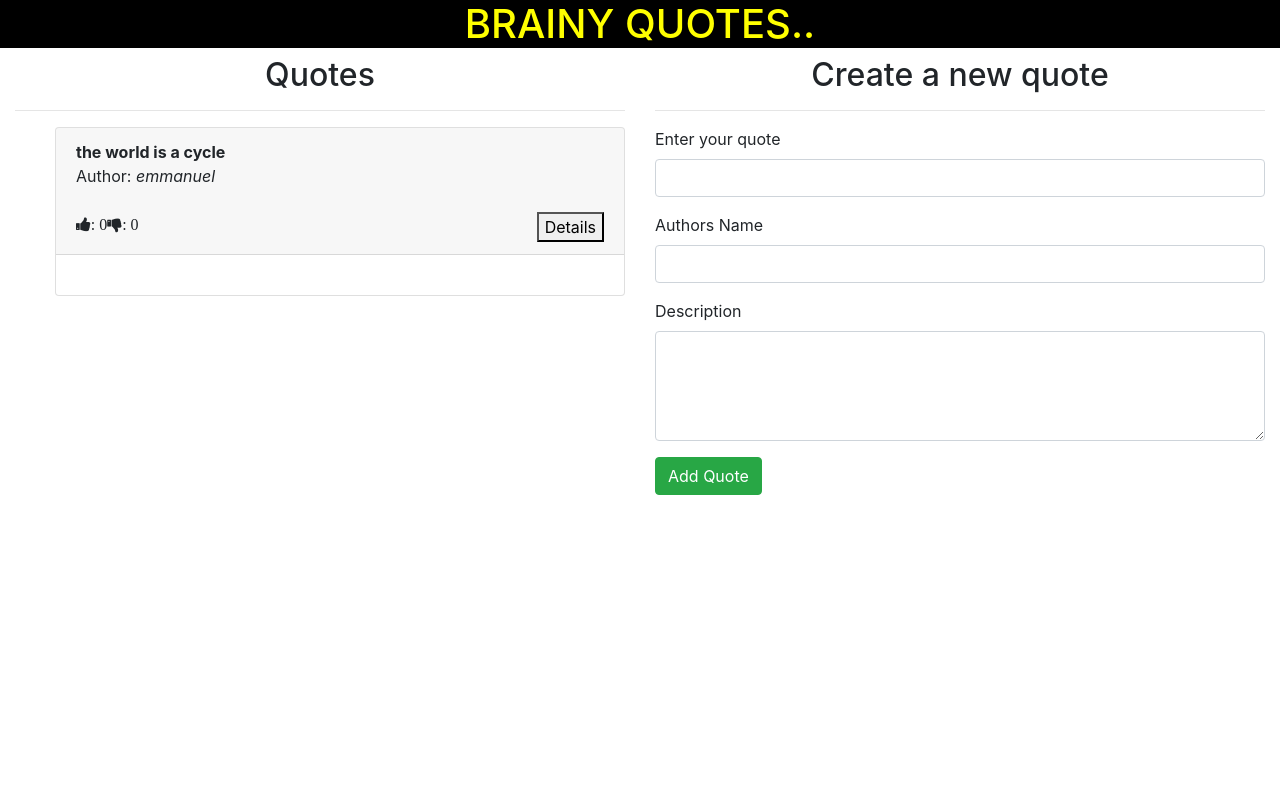
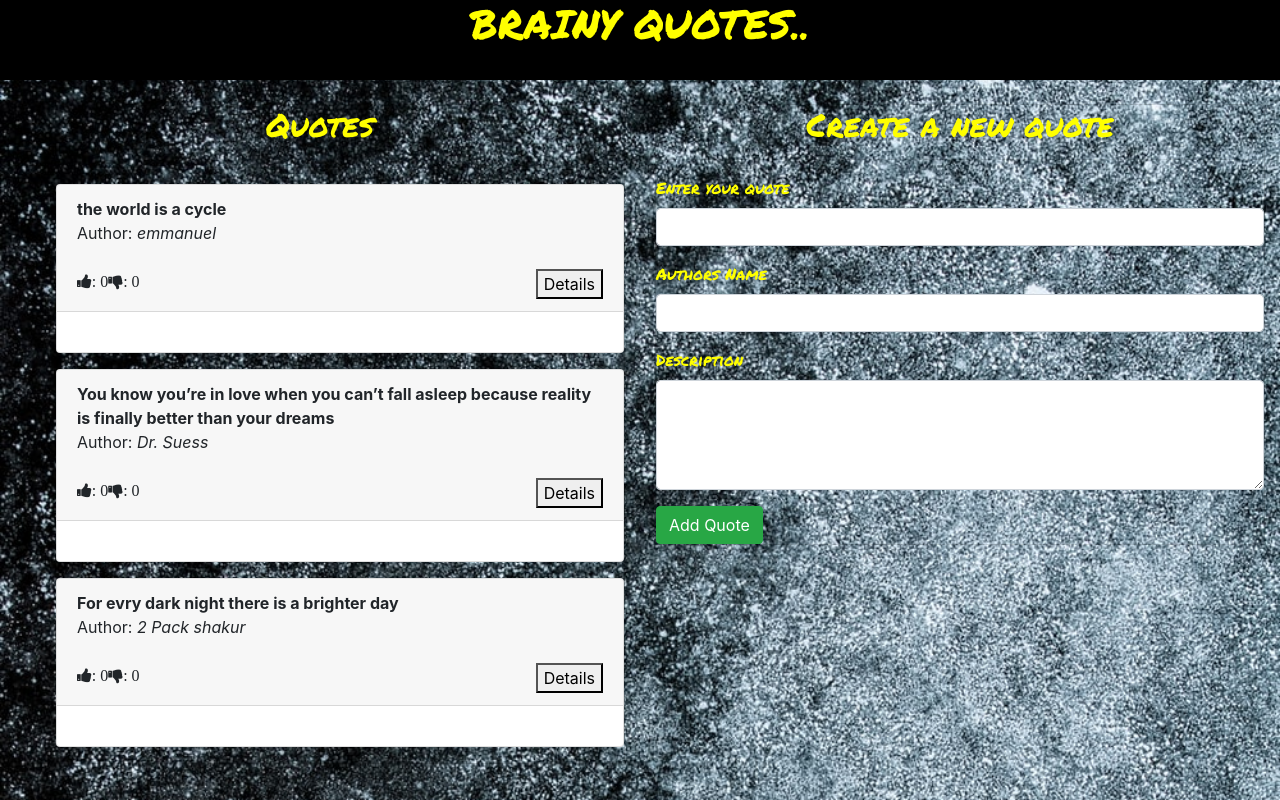
Before and after one commit to Manuel-bit/quotes, an Angular app: page / in a window 1280 px wide. Built offline with nearby package versions, Linux system fonts and the light colour scheme.

Commit message:
add style to the text,background image, and font styling

```diff
--- a/src/app/app.component.css
+++ b/src/app/app.component.css
@@ -1,7 +1,10 @@
 h1{
   text-align: center;
   color: yellow;
+  font-family: 'Permanent Marker', cursive;
 }
 header{
   background-color: black;
+  height: 10vh;
+  text-align: center;
 }
--- a/src/app/details/details.component.html
+++ b/src/app/details/details.component.html
@@ -1,2 +1,2 @@
 <p>{{myQuote.description}}</p>
-<button (click)= 'quoteDelete(true)'>Delete quote</button>
+<button (click)= 'quoteDelete(true)' class="btn btn-success">Delete quote</button>
--- a/src/app/quote-form/quote-form.component.css
+++ b/src/app/quote-form/quote-form.component.css
@@ -0,0 +1,11 @@
+#form h2{
+  font-family: 'Permanent Marker', cursive;
+}
+.form-group label{
+  color: yellow;
+  font-family: 'Permanent Marker', cursive;
+}
+#form h2{
+  color: yellow;
+  font-family: 'Permanent Marker', cursive;
+}
--- a/src/app/quote/quote.component.css
+++ b/src/app/quote/quote.component.css
@@ -5,3 +5,7 @@
   float: right;
 
 }
+.card h2{
+  font-family: 'Permanent Marker', cursive;
+  color: yellow;
+}
--- a/src/app/quote/quote.component.html
+++ b/src/app/quote/quote.component.html
@@ -1,29 +1,9 @@
-
-
-
-
-
-
-
-
-
-
-
-
-
-
-
-
-
-
-
-
-
-
 
   <div class="container-fluid">
+    <br>
     <div class="row">
       <div class="col-md-6">
+        <div class="card bg-transparent">
         <h2 style="text-align:center">Quotes</h2>
         <hr>
         <ul *ngFor='let quotes of sortQuotes ;let i = index' class="quote-list">
@@ -43,9 +23,12 @@
             </div>
           <li>
         </ul>
+        </div>
       </div>
       <div class="col-md-6">
+        <div class="card bg-transparent">
         <app-quote-form (addQuote)="addNewquote($event)"></app-quote-form>
+        </div>
       </div>
     </div>
   </div>
--- a/src/app/quote/quote.component.ts
+++ b/src/app/quote/quote.component.ts
@@ -11,6 +11,9 @@ export class QuoteComponent implements OnInit {
 
   quote: Quote[] = [
     new Quote('the world is a cycle', 'emmanuel', 'what goes around comes around', 0, 0),
+    new Quote('You know you’re in love when you can’t fall asleep because reality is finally better than your dreams', 'Dr. Suess', 'nothing is better than the feeling of loving or being loved', 0, 0),
+    new Quote('For evry dark night there is a brighter day', '2 Pack shakur','allways have hope for better things in future', 0, 0),
+
   ]
 
   toggleDetails(index){
--- a/src/index.html
+++ b/src/index.html
@@ -1,6 +1,7 @@
 <!doctype html>
 <html lang="en">
 <head>
+  <link href="https://fonts.googleapis.com/css?family=Permanent+Marker&display=swap" rel="stylesheet">
   <link href="https://stackpath.bootstrapcdn.com/font-awesome/4.7.0/css/font-awesome.min.css" rel="stylesheet" integrity="sha384-wvfXpqpZZVQGK6TAh5PVlGOfQNHSoD2xbE+QkPxCAFlNEevoEH3Sl0sibVcOQVnN" crossorigin="anonymous">
   <link rel="stylesheet" href="https://stackpath.bootstrapcdn.com/bootstrap/4.3.1/css/bootstrap.min.css" integrity="sha384-ggOyR0iXCbMQv3Xipma34MD+dH/1fQ784/j6cY/iJTQUOhcWr7x9JvoRxT2MZw1T" crossorigin="anonymous">
   <meta charset="utf-8">
--- a/src/styles.css
+++ b/src/styles.css
@@ -1 +1,7 @@
 /* You can add global styles to this file, and also import other style files */
+
+body{
+  background-image: url("assets/quote.jpeg");
+  background-size: cover;
+  background-repeat: no-repeat;
+}
```
Also changed, not shown: src/assets/quote.jpeg (added).
